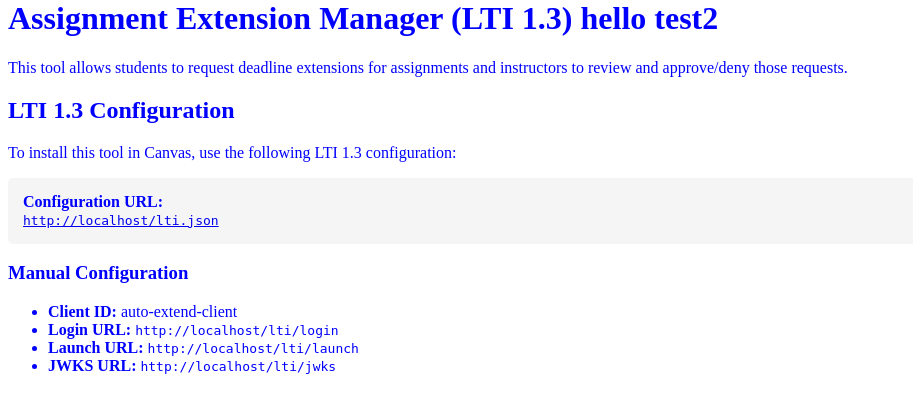
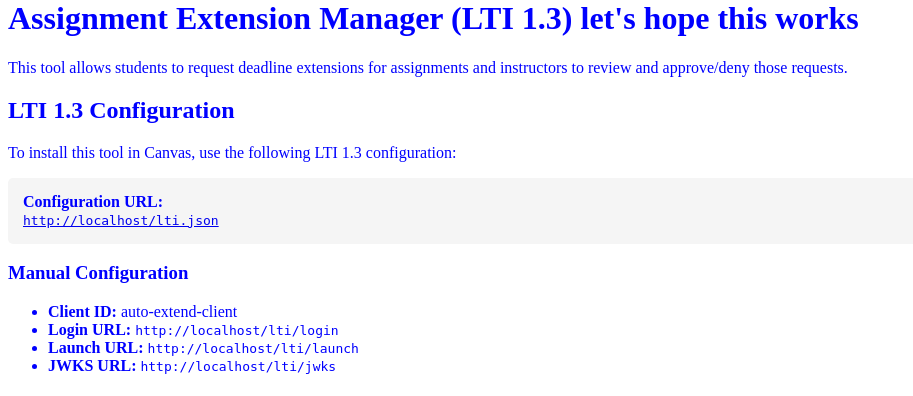
Before and after one commit to hu-james/extension-requests-app, a Flask app: page / in a window 1280 px wide. Shown: the part 21-417 px from the top of the page, without its empty margins (0-913 px from the left). Run offline with Flask 3, Linux system fonts and the light colour scheme.

Commit message:
testing chagnes to html file AGAIN

```diff
--- a/templates/index.html
+++ b/templates/index.html
@@ -1,6 +1,6 @@
 {% extends 'base.html' %} {% block content %}
 
-<h1>Assignment Extension Manager (LTI 1.3) hello test2</h1>
+<h1>Assignment Extension Manager (LTI 1.3) let's hope this works</h1>
 
 <p>
 	This tool allows students to request deadline extensions for assignments and
```
